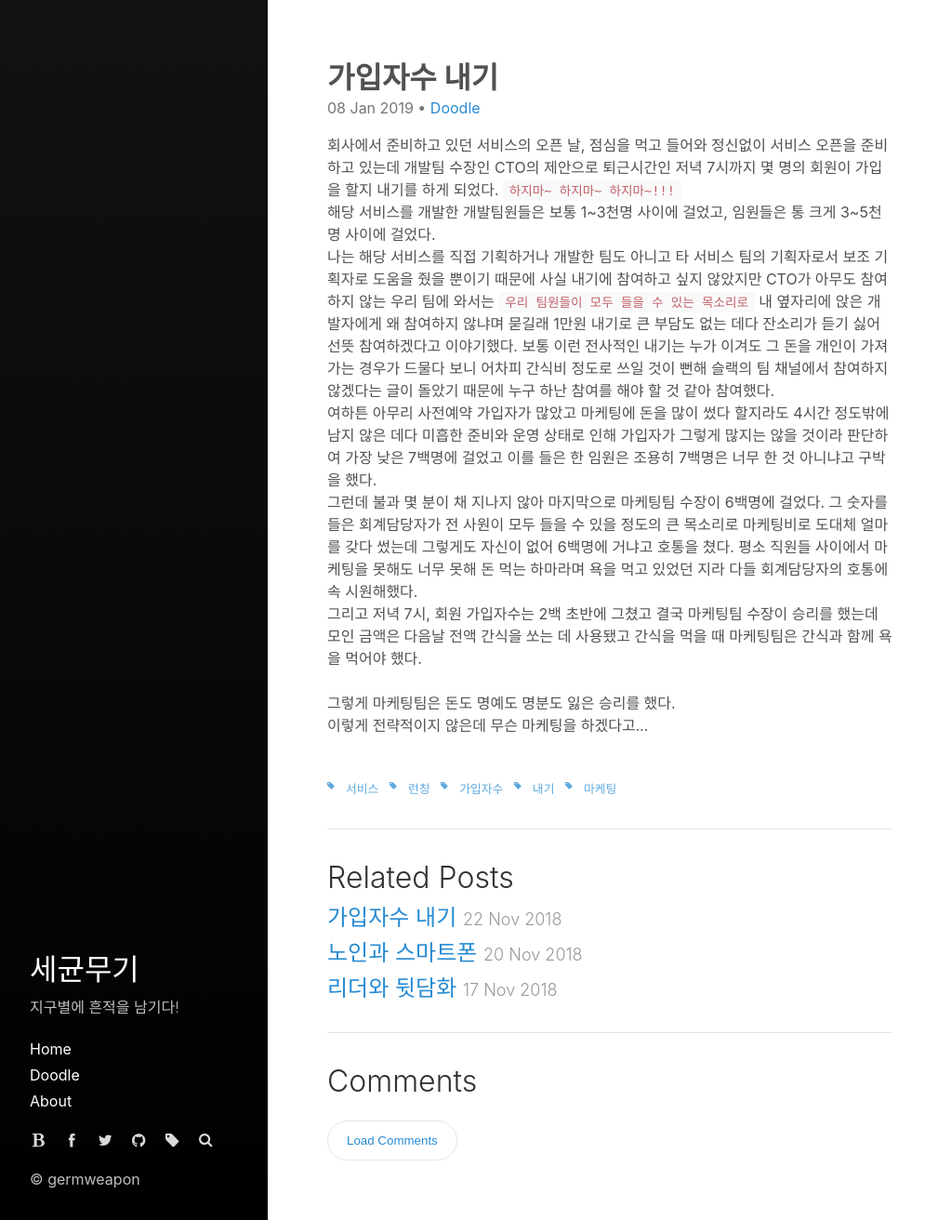
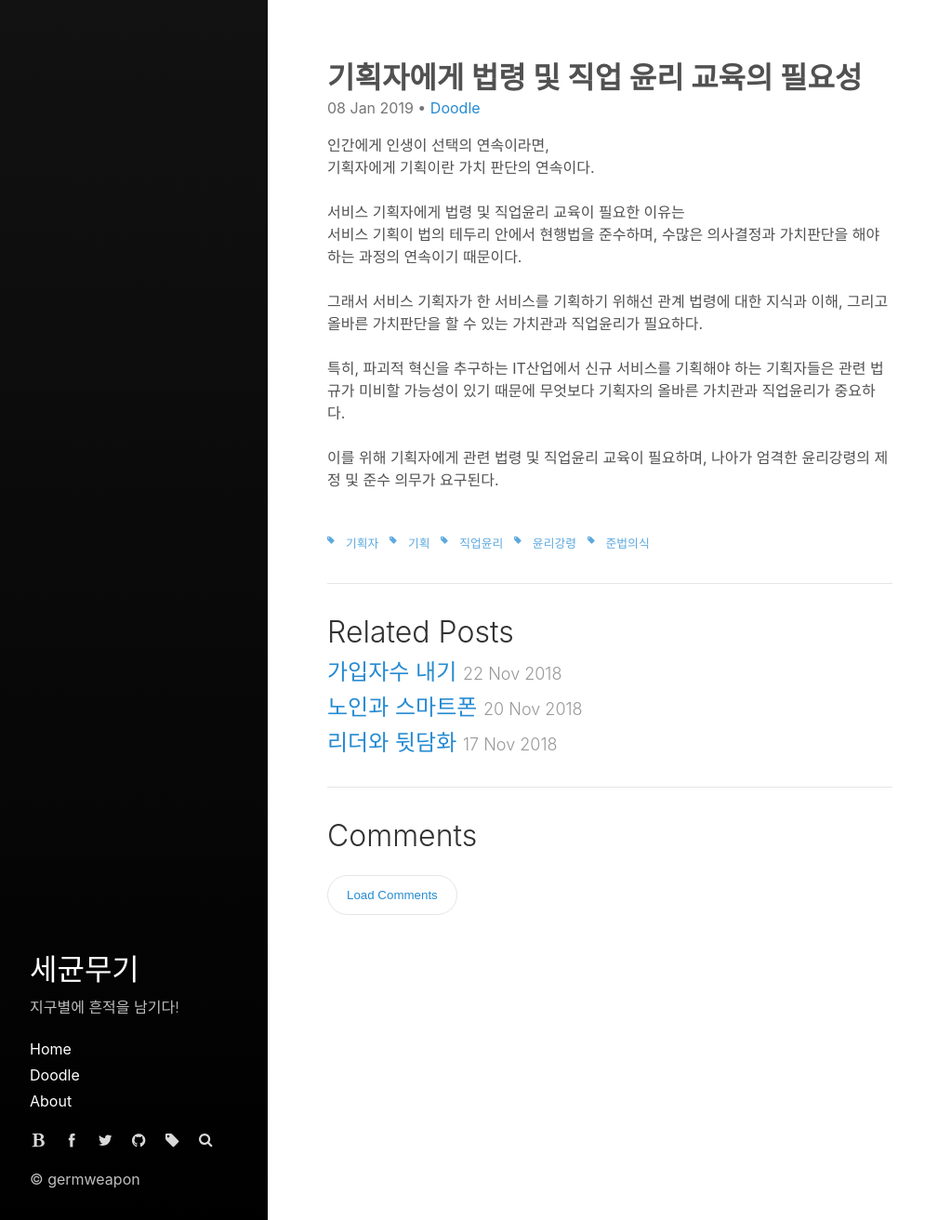
Before and after one commit to germweapon/germweapon.github.io, a Jekyll site: the page built from _posts/2019-01-08-기획자에게-법령-및-직업-윤리-교육의-필요성.md, in a window 1280 px wide. Shown: the whole page at 93% size, without its empty margins (0-1023 px from the left). Built offline with Jekyll 4.4.1, drawn with Linux system fonts in a browser that asks for light colours.

Commit message:
no message

```diff
--- a/_posts/2019-01-08-기획자에게-법령-및-직업-윤리-교육의-필요성.md
+++ b/_posts/2019-01-08-기획자에게-법령-및-직업-윤리-교육의-필요성.md
@@ -1,28 +1,30 @@
 ---
 layout: post
-title: 가입자수 내기
-description: "내기에서 돈도 명예도 명분도 잃은 승리"
+title: 기획자에게 법령 및 직업 윤리 교육의 필요성
+description: "서비스 기획자에게 기획이란 가치 판단의 연속이다."
 image: "/assets/_images/2017-11/germweapon.jpg"
 categories:
   - Doodle
 tags:
-  - 서비스
-  - 런칭
-  - 가입자수
-  - 내기
-  - 마케팅
+  - 기획자
+  - 기획
+  - 직업윤리
+  - 윤리강령
+  - 준법의식
 ---
 
 
-회사에서 준비하고 있던 서비스의 오픈 날, 점심을 먹고 들어와 정신없이 서비스 오픈을 준비하고 있는데 개발팀 수장인 CTO의 제안으로 퇴근시간인 저녁 7시까지 몇 명의 회원이 가입을 할지 내기를 하게 되었다. `하지마~ 하지마~ 하지마~!!!`<br/>
-해당 서비스를 개발한 개발팀원들은 보통 1~3천명 사이에 걸었고, 임원들은 통 크게 3~5천명 사이에 걸었다.<br/>
-나는 해당 서비스를 직접 기획하거나 개발한 팀도 아니고 타 서비스 팀의 기획자로서 보조 기획자로 도움을 줬을 뿐이기 때문에 사실 내기에 참여하고 싶지 않았지만 CTO가 아무도 참여하지 않는 우리 팀에 와서는 `우리 팀원들이 모두 들을 수 있는 목소리로` 내 옆자리에 앉은 개발자에게 왜 참여하지 않냐며 묻길래 1만원 내기로 큰 부담도 없는 데다 잔소리가 듣기 싫어 선뜻 참여하겠다고 이야기했다. 보통 이런 전사적인 내기는 누가 이겨도 그 돈을 개인이 가져가는 경우가 드물다 보니 어차피 간식비 정도로 쓰일 것이 뻔해 슬랙의 팀 채널에서 참여하지 않겠다는 글이 돌았기 때문에 누구 하난 참여를 해야 할 것 같아 참여했다.<br/>
-여하튼 아무리 사전예약 가입자가 많았고 마케팅에 돈을 많이 썼다 할지라도 4시간 정도밖에 남지 않은 데다 미흡한 준비와 운영 상태로 인해 가입자가 그렇게 많지는 않을 것이라 판단하여 가장 낮은 7백명에 걸었고 이를 들은 한 임원은 조용히 7백명은 너무 한 것 아니냐고 구박을 했다.<br/>
-그런데 불과 몇 분이 채 지나지 않아 마지막으로 마케팅팀 수장이 6백명에 걸었다. 그 숫자를 들은 회계담당자가 전 사원이 모두 들을 수 있을 정도의 큰 목소리로 마케팅비로 도대체 얼마를 갖다 썼는데 그렇게도 자신이 없어 6백명에 거냐고 호통을 쳤다. 평소 직원들 사이에서 마케팅을 못해도 너무 못해 돈 먹는 하마라며 욕을 먹고 있었던 지라 다들 회계담당자의 호통에 속 시원해했다.<br/>
-그리고 저녁 7시, 회원 가입자수는 2백 초반에 그쳤고 결국 마케팅팀 수장이 승리를 했는데 모인 금액은 다음날 전액 간식을 쏘는 데 사용됐고 간식을 먹을 때 마케팅팀은 간식과 함께 욕을 먹어야 했다.<br/>
+인간에게 인생이 선택의 연속이라면,<br/>
+기획자에게 기획이란 가치 판단의 연속이다.<br/>
 <br/>
-그렇게 마케팅팀은 돈도 명예도 명분도 잃은 승리를 했다.<br/>
-이렇게 전략적이지 않은데 무슨 마케팅을 하겠다고...
+서비스 기획자에게 법령 및 직업윤리 교육이 필요한 이유는<br/>
+서비스 기획이 법의 테두리 안에서 현행법을 준수하며, 수많은 의사결정과 가치판단을 해야 하는 과정의 연속이기 때문이다.<br/>
+<br/>
+그래서 서비스 기획자가 한 서비스를 기획하기 위해선 관계 법령에 대한 지식과 이해, 그리고 올바른 가치판단을 할 수 있는 가치관과 직업윤리가 필요하다.<br/>
+<br/>
+특히, 파괴적 혁신을 추구하는 IT산업에서 신규 서비스를 기획해야 하는 기획자들은 관련 법규가 미비할 가능성이 있기 때문에 무엇보다 기획자의 올바른 가치관과 직업윤리가 중요하다.<br/>
+<br/>
+이를 위해 기획자에게 관련 법령 및 직업윤리 교육이 필요하며, 나아가 엄격한 윤리강령의 제정 및 준수 의무가 요구된다.
 <br/>
 <br/>
 <script async src="//pagead2.googlesyndication.com/pagead/js/adsbygoogle.js"></script>
```
